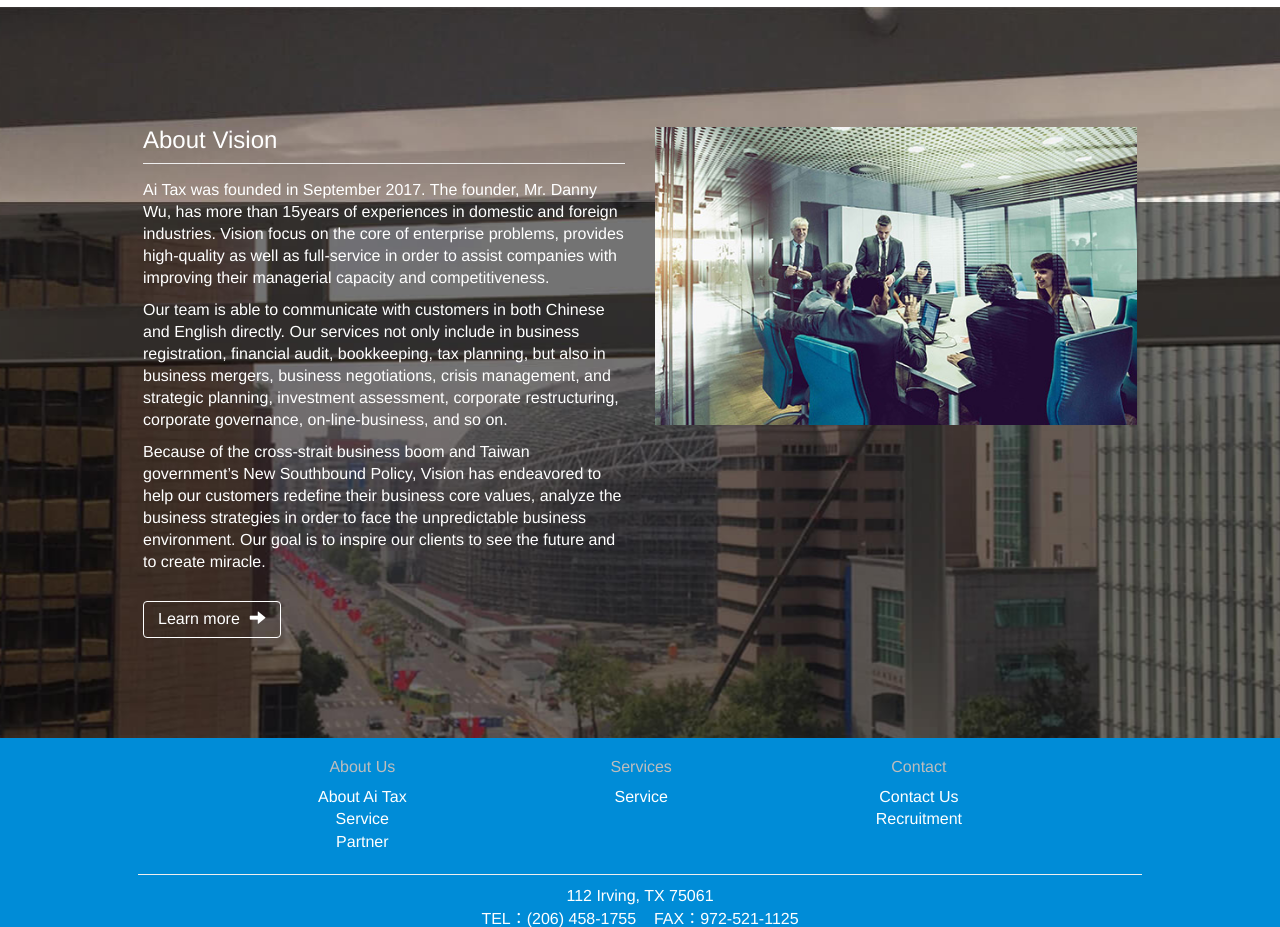
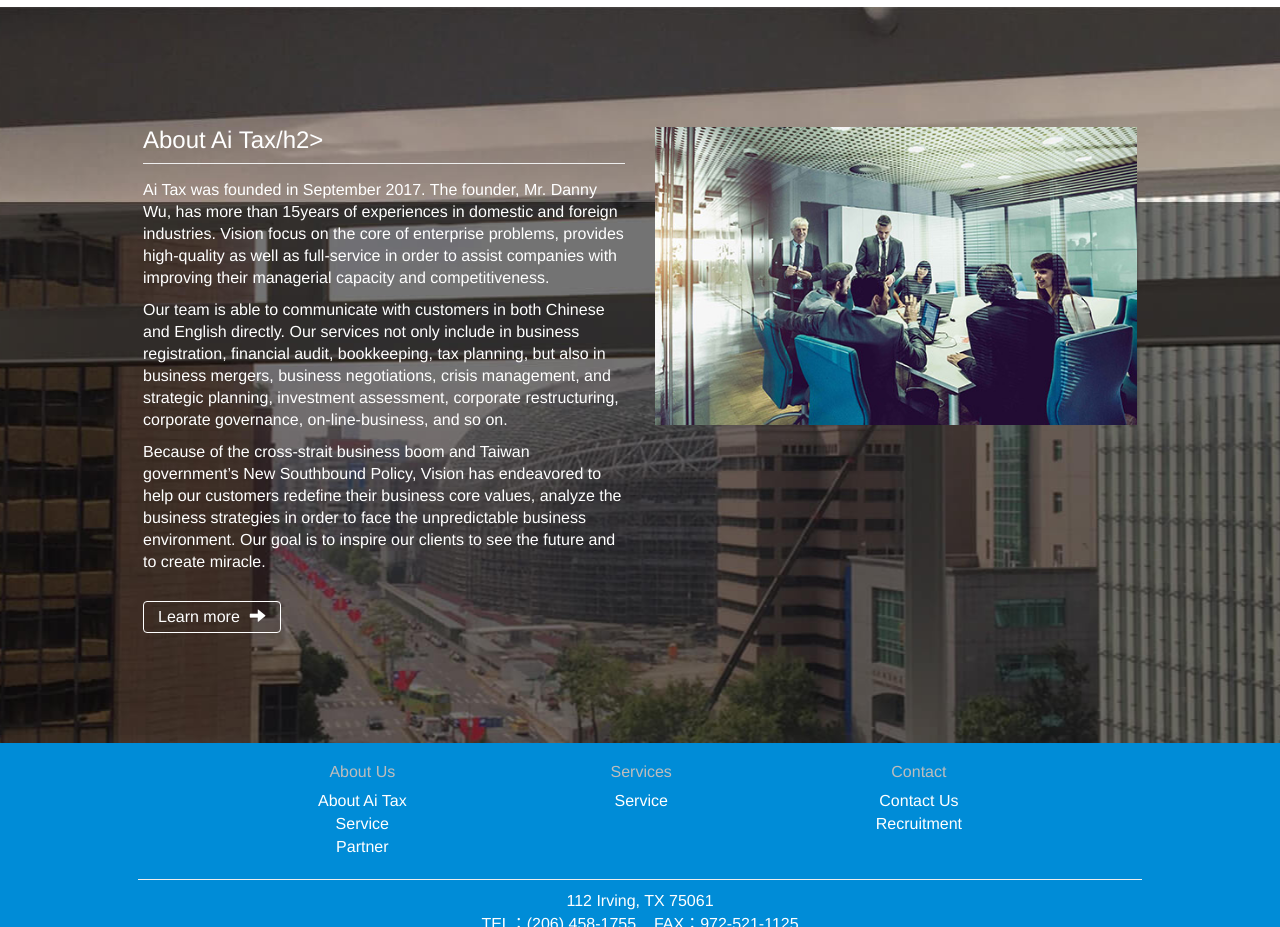
Before and after one commit to iwaramy/assignment, a plain HTML site: page index.html in a window 1280 px wide. Shown: the part 1600-2527 px from the top of the page. Drawn offline with Linux system fonts and the light colour scheme; a script that the page names is missing.

Commit message:
code change

```diff
--- a/index.html
+++ b/index.html
@@ -150,7 +150,7 @@
         <div class="container">
           <div class="col-sm-12 col-sm-push-12"><img src="img/index_about.jpg" alt="About Vision"></div>
           <div class="col-sm-12 col-sm-pull-12">
-            <h2>About Vision</h2>
+            <h2>About Ai Tax/h2>
             <hr>
             <p class="text-left">Ai Tax was founded in September 2017. The founder, Mr. Danny Wu, has more than 15years of experiences in domestic and foreign industries.  Vision focus on the core of enterprise problems, provides high-quality as well as full-service in order to assist companies with improving their managerial capacity and competitiveness.</p>
             <p class="text-left">Our team is able to communicate with customers in both Chinese and English directly.  Our services not only include in business registration, financial audit, bookkeeping, tax planning, but also in business mergers, business negotiations, crisis management, and strategic planning, investment assessment, corporate restructuring, corporate governance, on-line-business, and so on.</p>
```
